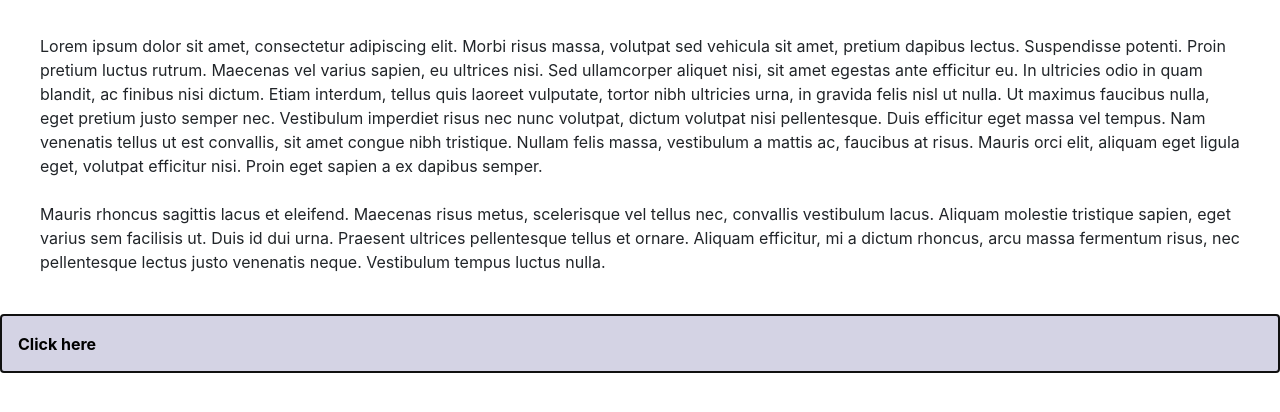
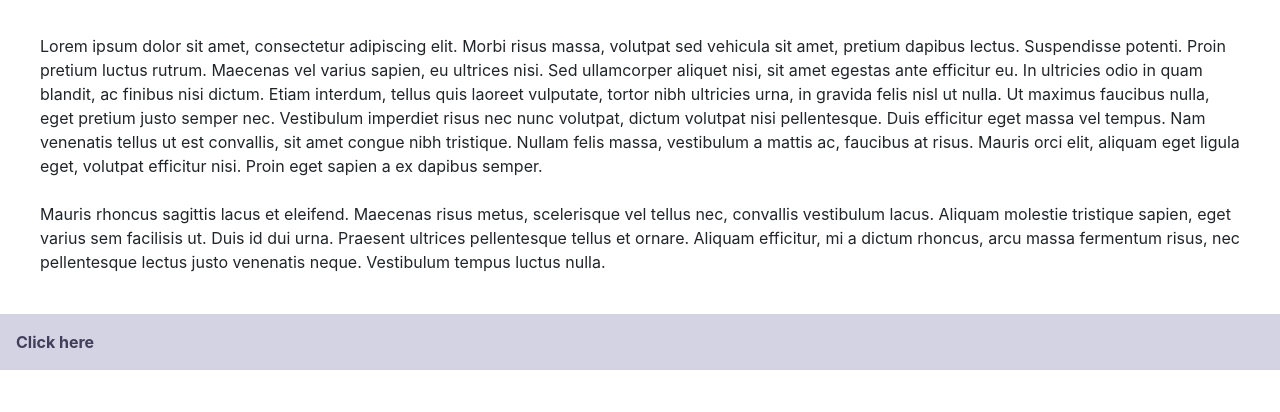
Before and after one commit to erhed/simple-bootstrap-menu-1, a plain HTML site: page index.html in a window 1280 px wide. Both pictures are taken after a click on the button "Click here". Shown: the part 62-474 px from the top of the page. Drawn offline with nearby package versions, Linux system fonts and the light colour scheme.

Commit message:
Updated button-style

```diff
--- a/style.css
+++ b/style.css
@@ -5,10 +5,21 @@
 .collapseButton {
   width: 100%;
   background: rgb(212, 211, 228);
-  border-bottom: 1px solid lightgray;
+  border: none;
   padding: 16px;
   text-align: left;
   font-weight: bold;
+  color: rgb(65, 62, 90);
+  user-select: none;
+}
+
+.collapseButton:hover {
+  background: rgb(199, 197, 219);
+  color: rgb(40, 38, 59);
+}
+
+.collapseButton:focus {
+  outline: 0;
 }
 
 .collapseContainer {
```
